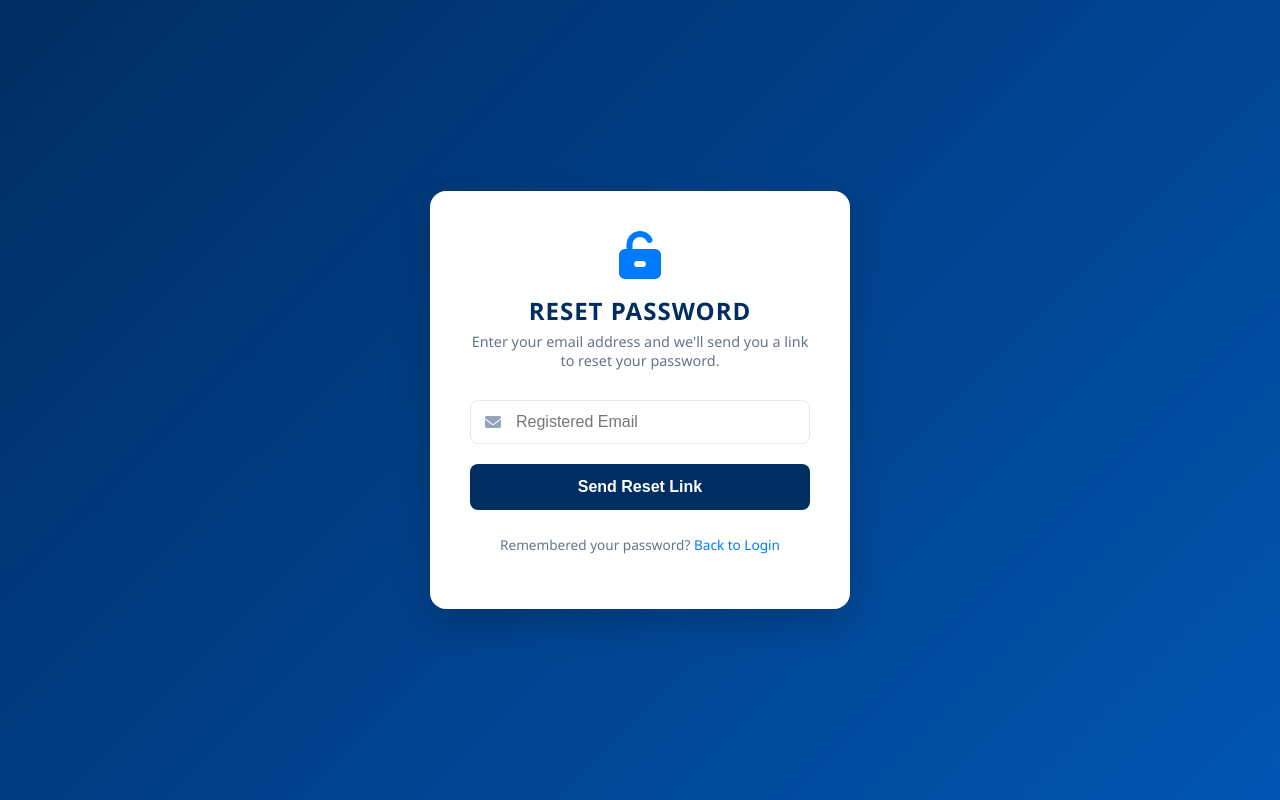
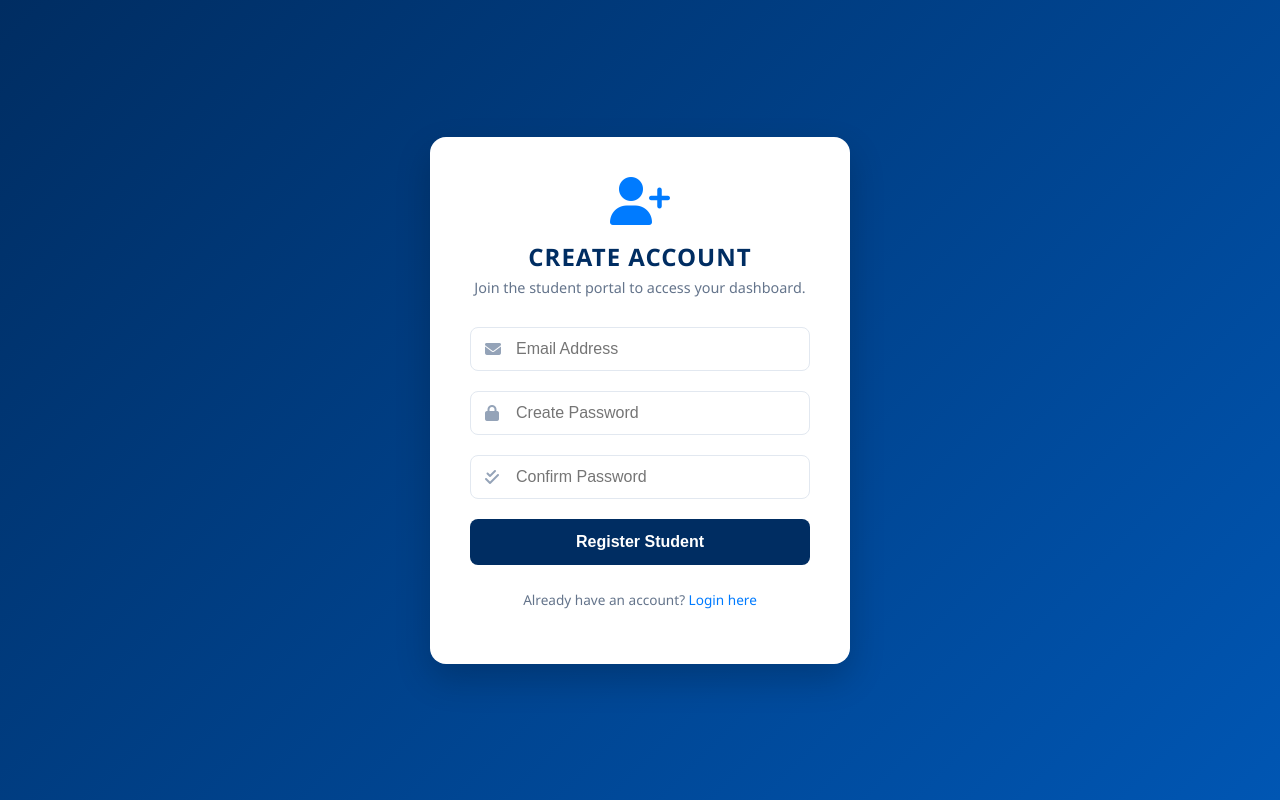
Before and after one commit to mani2006-cyber/jwt_authentication_and_mongodb_curb_operation_project, a website: page web-tech/frontend/public/signup.html in a window 1280 px wide. Drawn offline with Linux system fonts and the light colour scheme.

Commit message:
Update signup.html
adding aditional graphical design

```diff
--- a/web-tech/frontend/public/signup.html
+++ b/web-tech/frontend/public/signup.html
@@ -5,7 +5,7 @@
     <meta charset="UTF-8">
     <meta name="viewport" content="width=device-width, initial-scale=1.0">
     <link rel="stylesheet" href="https://cdnjs.cloudflare.com/ajax/libs/font-awesome/6.4.0/css/all.min.css">
-    <title>Reset Password | Portal</title>
+    <title>Student Registration | Portal</title>
     <link rel="stylesheet" href="style.css">
 </head>
 
@@ -14,22 +14,32 @@
     <div class="login-container">
         <div class="login-card">
             <div class="login-header">
-                <i class="fas fa-unlock-alt logo-icon"></i>
-                <h1>Reset Password</h1>
-                <p>Enter your email address and we'll send you a link to reset your password.</p>
+                <i class="fas fa-user-plus logo-icon"></i>
+                <h1>Create Account</h1>
+                <p>Join the student portal to access your dashboard.</p>
             </div>
 
-            <form onsubmit="resetform(event)">
+            <form onsubmit="signupform(event)">
                 <div class="input-group">
                     <i class="fas fa-envelope"></i>
-                    <input type="text" id="username" required placeholder="Registered Email">
+                    <input type="text" id="username" required placeholder="Email Address">
                 </div>
 
-                <button type="submit" class="login-btn">Send Reset Link</button>
+                <div class="input-group">
+                    <i class="fas fa-lock"></i>
+                    <input type="password" id="password" required placeholder="Create Password">
+                </div>
+
+                <div class="input-group">
+                    <i class="fas fa-check-double"></i>
+                    <input type="password" id="samepassword" required placeholder="Confirm Password">
+                </div>
+
+                <button type="submit" class="login-btn">Register Student</button>
 
                 <div class="form-footer">
                     <div class="signup-prompt">
-                        Remembered your password? <a href="login.html">Back to Login</a>
+                        Already have an account? <a href="login.html">Login here</a>
                     </div>
                 </div>
 
```
